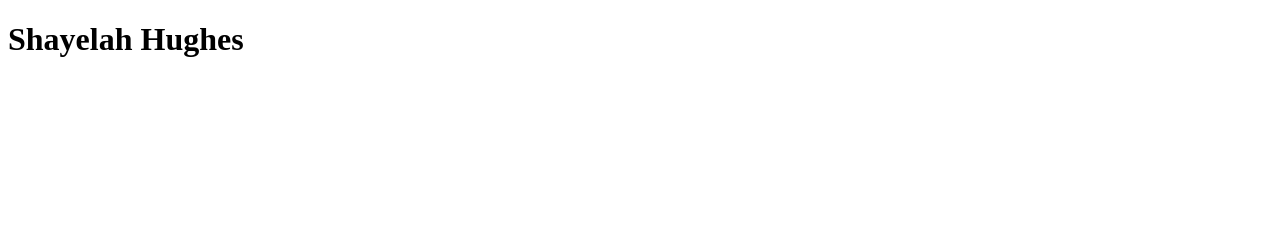
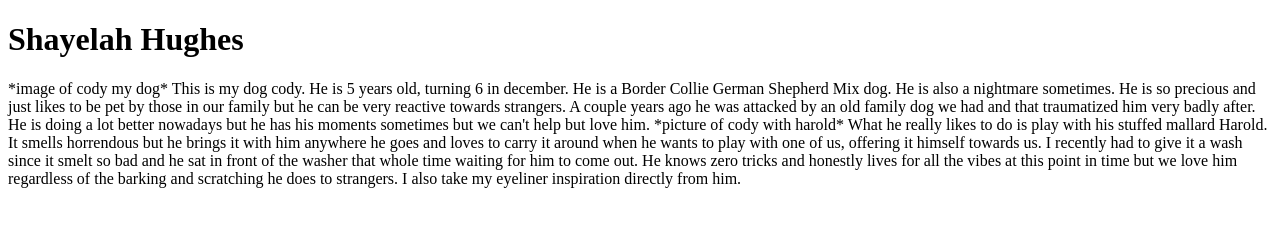
Before and after one commit to shayelah/Personal-Homepage, a plain HTML site: page index.html in a window 1280 px wide. Drawn offline with Linux system fonts and the light colour scheme.

Commit message:
Update index.html

```diff
--- a/index.html
+++ b/index.html
@@ -7,5 +7,17 @@
 </head>
 <body>
 <h1>Shayelah Hughes</h1>
+
+*image of cody my dog*
+
+This is my dog cody. He is 5 years old, turning 6 in december. He is a Border Collie German Shepherd Mix dog. He is also a nightmare sometimes. He is so precious and just likes to be pet by those in our family but he can be very reactive towards strangers.
+
+A couple years ago he was attacked by an old family dog we had and that traumatized him very badly after. He is doing a lot better nowadays but he has his moments sometimes but we can't help but love him.
+
+*picture of cody with harold*
+
+What he really likes to do is play with his stuffed mallard Harold. It smells horrendous but he brings it with him anywhere he goes and loves to carry it around when he wants to play with one of us, offering it himself towards us. I recently had to give it a wash since it smelt so bad and he sat in front of the washer that whole time waiting for him to come out.
+
+He knows zero tricks and honestly lives for all the vibes at this point in time but we love him regardless of the barking and scratching he does to strangers. I also take my eyeliner inspiration directly from him.
 </body>
 </html>
```
